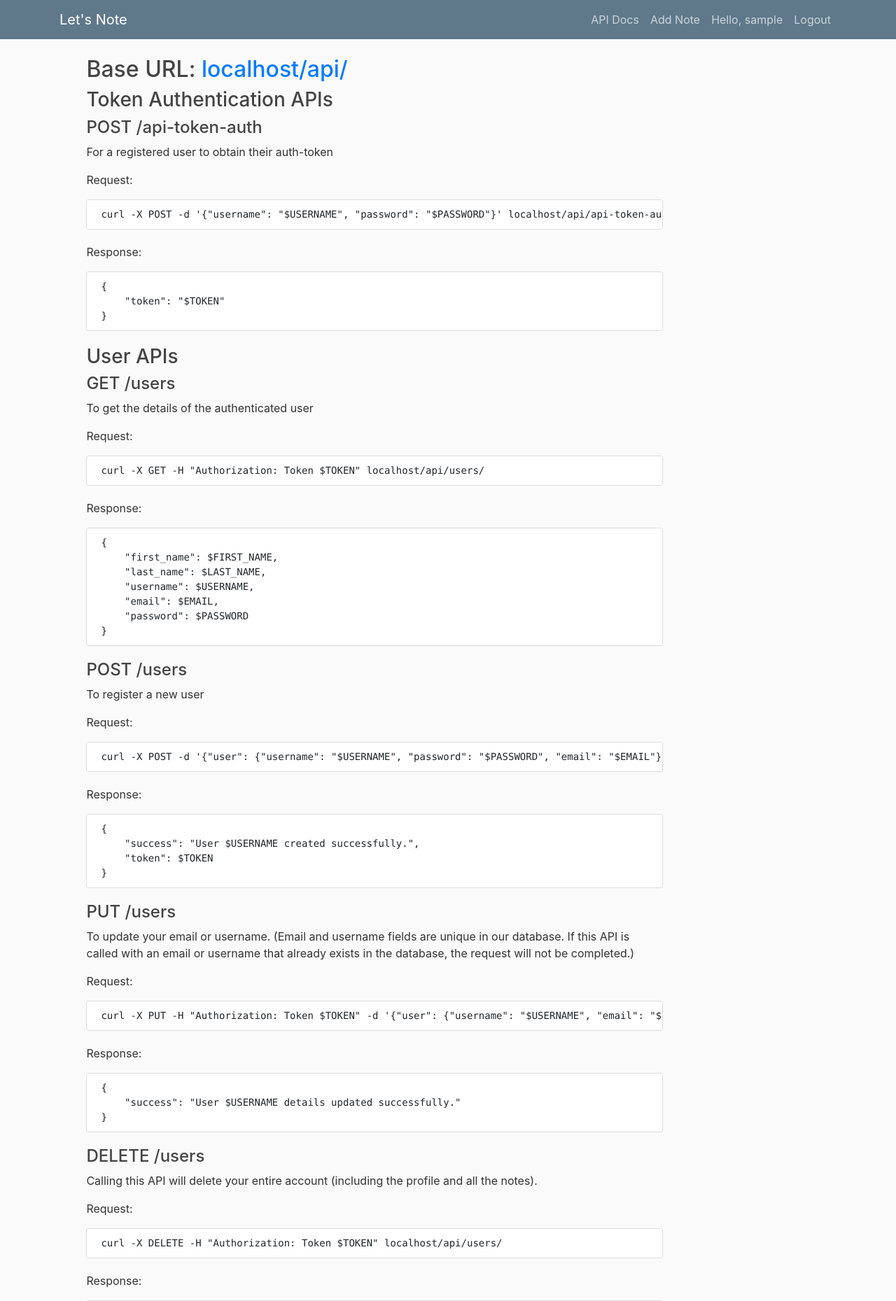
After one commit to JekyllAndHyde8999/LetsNote, a Django app: page /api/ in a window 1280 px wide. The commit adds this page. Shown: the top 1859 px of the page at 70% size. Run offline with Django 3.2, Linux system fonts and the light colour scheme; the visitor is signed in with stand-in values (Sample User, id 1); some libraries are stand-ins or nearby versions.

Commit message:
Added API Docs page

```diff
--- a/LetsNote/urls.py
+++ b/LetsNote/urls.py
@@ -41,6 +41,7 @@ urlpatterns = [
     path('addnote/', notes_views.addNote, name="addnote"),
     path('deletenote/<int:pk>/', notes_views.deleteNote, name="delete-note"),
     path('editnote/<int:pk>/', notes_views.editNote, name="edit-note"),
+    path('api/', user_views.apiHome, name="api-home"),
     path('api/api-token-auth/', rest_views.obtain_auth_token),
     path('api/users/', user_views.UserAPIView.as_view()),
     path('api/notes/', notes_views.NoteAPIView.as_view()),
--- /dev/null
+++ b/users/templates/users/apihome.html
@@ -0,0 +1,142 @@
+{% extends "users/base.html" %}
+{% block content %}
+<h2>
+    Base URL: <a href="{% url 'api-home' %}">{{ curr_site }}/api/</a>
+</h2>
+
+<h3>
+    Token Authentication APIs
+</h3>
+
+<h4>
+    POST /api-token-auth
+</h4>
+<p>For a registered user to obtain their auth-token</p>
+<div class="content">
+    <p>Request:</p>
+    <pre class="content-section">curl -X POST -d '{"username": "$USERNAME", "password": "$PASSWORD"}' {{ curr_site }}/api/api-token-auth/</pre>
+    <p>Response:</p>
+    <pre class="content-section">
+{
+    "token": "$TOKEN"
+}</pre>
+</div>
+
+<h3>
+    User APIs
+</h3>
+
+<h4>
+    GET /users
+</h4>
+<p>To get the details of the authenticated user</p>
+<div class="content">
+    <p>Request:</p>
+    <pre class="content-section">curl -X GET -H "Authorization: Token $TOKEN" {{ curr_site }}/api/users/</pre>
+    <p>Response:</p>
+    <pre class="content-section">{
+    "first_name": $FIRST_NAME,
+    "last_name": $LAST_NAME,
+    "username": $USERNAME,
+    "email": $EMAIL,
+    "password": $PASSWORD
+}</pre>
+</div>
+<h4>
+    POST /users
+</h4>
+<p>To register a new user</p>
+<div class="content">
+    <p>Request:</p>
+    <pre class="content-section">curl -X POST -d '{"user": {"username": "$USERNAME", "password": "$PASSWORD", "email": "$EMAIL"}}' {{ curr_site }}/api/users/</pre>
+    <p>Response:</p>
+    <pre class="content-section">{
+    "success": "User $USERNAME created successfully.",
+    "token": $TOKEN
+}</pre>
+</div>
+
+<h4>
+    PUT /users
+</h4>
+<p>To update your email or username. (Email and username fields are unique in our database. If this API is called with an email or username that already exists in the database, the request will not be completed.)</p>
+<div class="content">
+    <p>Request:</p>
+    <pre class="content-section">curl -X PUT -H "Authorization: Token $TOKEN" -d '{"user": {"username": "$USERNAME", "email": "$EMAIL"}}' {{ curr_site }}/api/users/</pre>
+    <p>Response:</p>
+    <pre class="content-section">{
+    "success": "User $USERNAME details updated successfully."
+}</pre>
+</div>
+
+<h4>DELETE /users</h4>
+<p>Calling this API will delete your entire account (including the profile and all the notes).</p>
+<div class="content">
+    <p>Request:</p>
+    <pre class="content-section">curl -X DELETE -H "Authorization: Token $TOKEN" {{ curr_site }}/api/users/</pre>
+    <p>Response:</p>
+    <pre class="content-section">{
+    "success": "User $USERNAME deleted successfully"
+}</pre>
+</div>
+
+<h3>Notes APIs</h3>
+
+<h4>GET /notes</h4>
+<p>Returns a list of all notes belonging to the authenticated user.</p>
+<div class="content">
+    <p>Request:</p>
+    <pre class="content-section">curl -X GET -H "Authorization: Token $TOKEN" {{ curr_site }}/api/notes/</pre>
+    <p>Response:</p>
+    <pre class="content-section">[
+    {
+        "pk": $PK,
+        "title": $TITLE,
+        "note_text": $NOTE_TEXT,
+        "tags": [
+            $TAGS
+        ],
+        "last_modified": $LAST_MODIFIED
+    } (for each note)
+]</pre>
+</div>
+
+<h4>POST /notes</h4>
+<p>To create a note belonging to the authenticated user.</p>
+<div class="content">
+    <p>Request:</p>
+    <pre class="content-section">curl -X POST -H "Authorization: Token $TOKEN" -d '{"note": {"title": $TITLE, "note_text": $NOTE_TEXT, "tags": [$TAGS]}}' {{ curr_site }}/api/notes/</pre>
+    <p>Response:</p>
+    <pre class="content-section">{
+    "pk": $PK,
+    "title": $TITLE,
+    "note_text": $NOTE_TEXT,
+    "tags": [
+        $TAGS
+    ],
+    "last_modified": $LAST_MODIFIED
+}</pre>
+</div>
+
+<h4>PUT /notes</h4>
+<p>To update the content of a note (title, note_text, tags). Including all 3 fields in the request is not mandatory. Any of the fields can be updated at a time.</p>
+<div class="content">
+    <p>Request:</p>
+    <pre class="content-section">curl -X PUT -H "Authorization: Token $TOKEN" -d '{"note": {"title": $TITLE, "note_text": $NOTE_TEXT, "tags": [$TAGS]}}' http://127.0.0.1:8000/api/notes/</pre>
+    <p>Response:</p>
+    <pre class="content-section">{
+    'success': 'Note $TITLE updated successfully'
+}</pre>
+</div>
+
+<h4>DELETE /notes</h4>
+<p>To delete a particular note belonging to an authenticated user.</p>
+<div class="content">
+    <p>Request:</p>
+    <pre class="content-section">curl -X DELETE -H "Authorization: Token $TOKEN" -d '{"note": {"pk": $PK}}' {{ curr_site }}/api/notes/</pre>
+    <p>Response:</p>
+    <pre class="content-section">{
+    'success': 'Note $TITLE deleted successfully'
+}</pre>
+</div>
+{% endblock content %}
--- a/users/templates/users/base.html
+++ b/users/templates/users/base.html
@@ -38,6 +38,7 @@
                     </div>
                     <!-- Navbar Right Side -->
                     <div class="navbar-nav">
+                        <a class="nav-item nav-link" href="{% url 'api-home' %}">API Docs</a>
                     {% if user.is_authenticated %}
                         <a class="nav-item nav-link" href="{% url 'addnote' %}">Add Note</a>
                         <a class="nav-item nav-link" href="{% url 'profile' user.username %}">Hello, {{ user.username }}</a>
--- a/users/views.py
+++ b/users/views.py
@@ -92,6 +92,11 @@ def deleteProfile(request):
     User.objects.filter(username=username).delete()
     messages.success(request, 'Account deleted!')
     return redirect('login')
+
+
+def apiHome(request):
+    # return HttpResponse('hello, there')
+    return render(request, "users/apihome.html", {'curr_site': get_current_site(request)})
 
 
 class UserAPIView(APIView):
```
Also changed, not shown: README.md.
